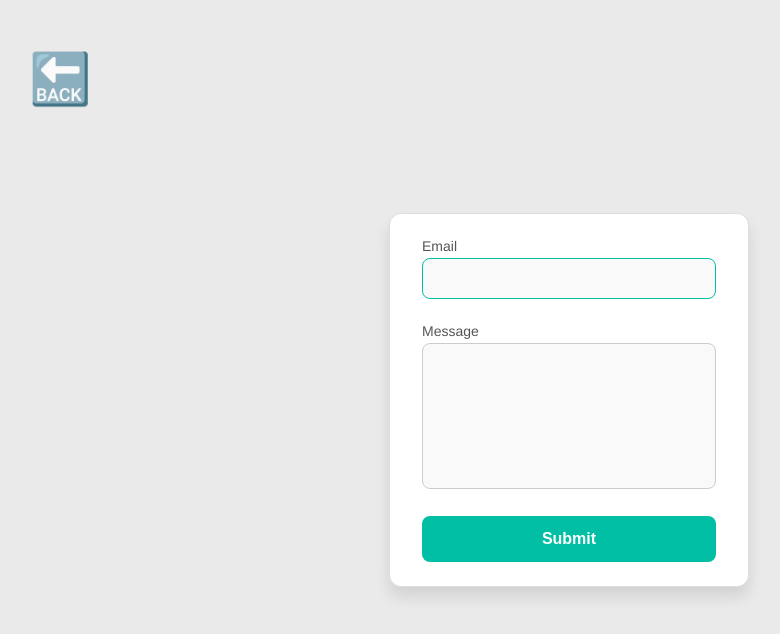
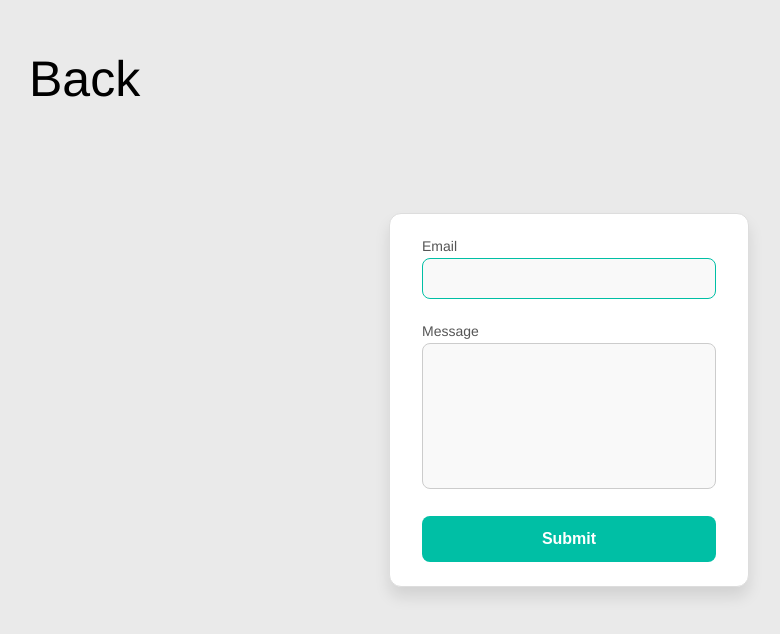
Before and after one commit to vahidesegah/goit-js-hw-09, a website built with Vite: page src/02-form.html in a window 1280 px wide. Shown: the whole page, without its empty margins (71-851 px from the left). Built offline with nearby package versions, Linux system fonts and the light colour scheme.

Commit message:
initt333

```diff
--- a/src/02-form.html
+++ b/src/02-form.html
@@ -7,7 +7,7 @@
     <title>Vite App</title>
   </head>
   <body>
-    <a href="./index.html" class="back-arrow">🔙</a>
+    <a href="./index.html" class="back-arrow">Back</a>
     <form class="feedback-form" autocomplete="off">
       <label>
         Email
```
